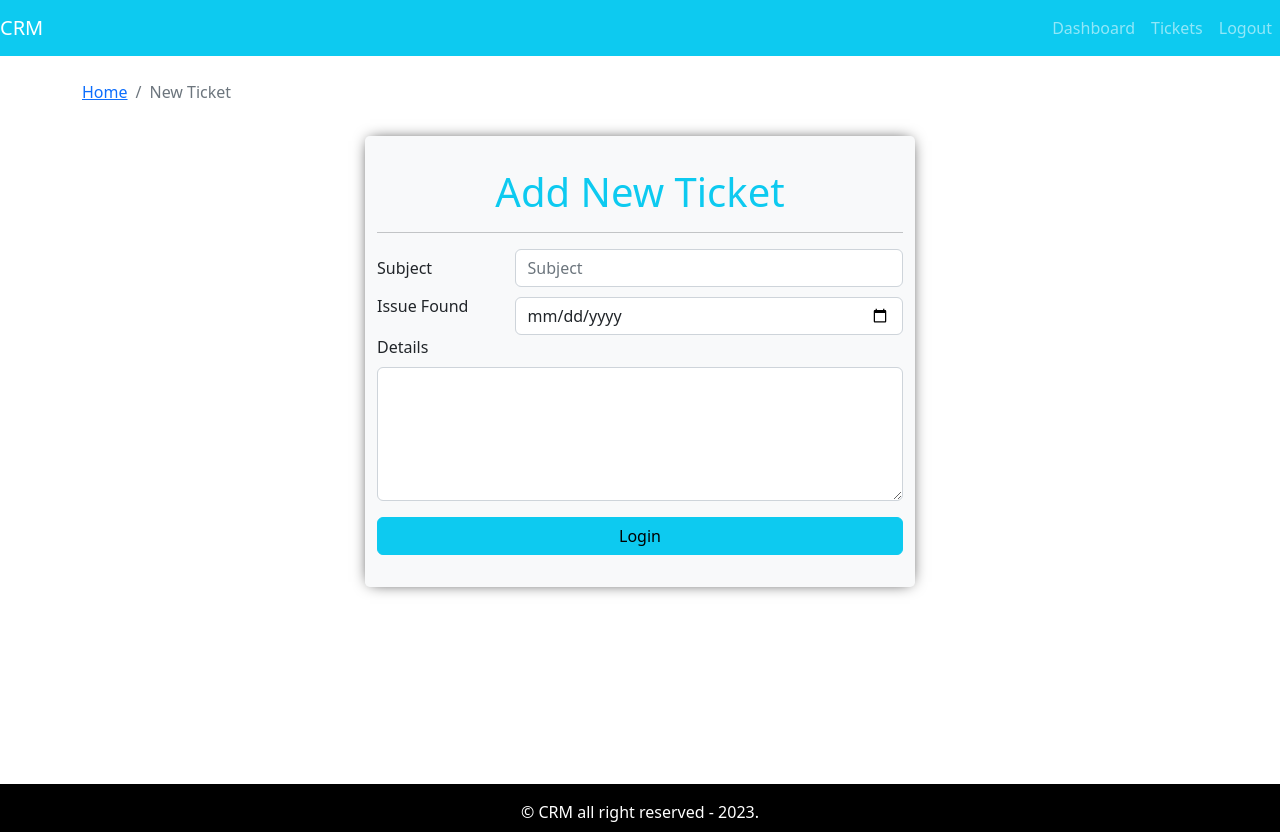
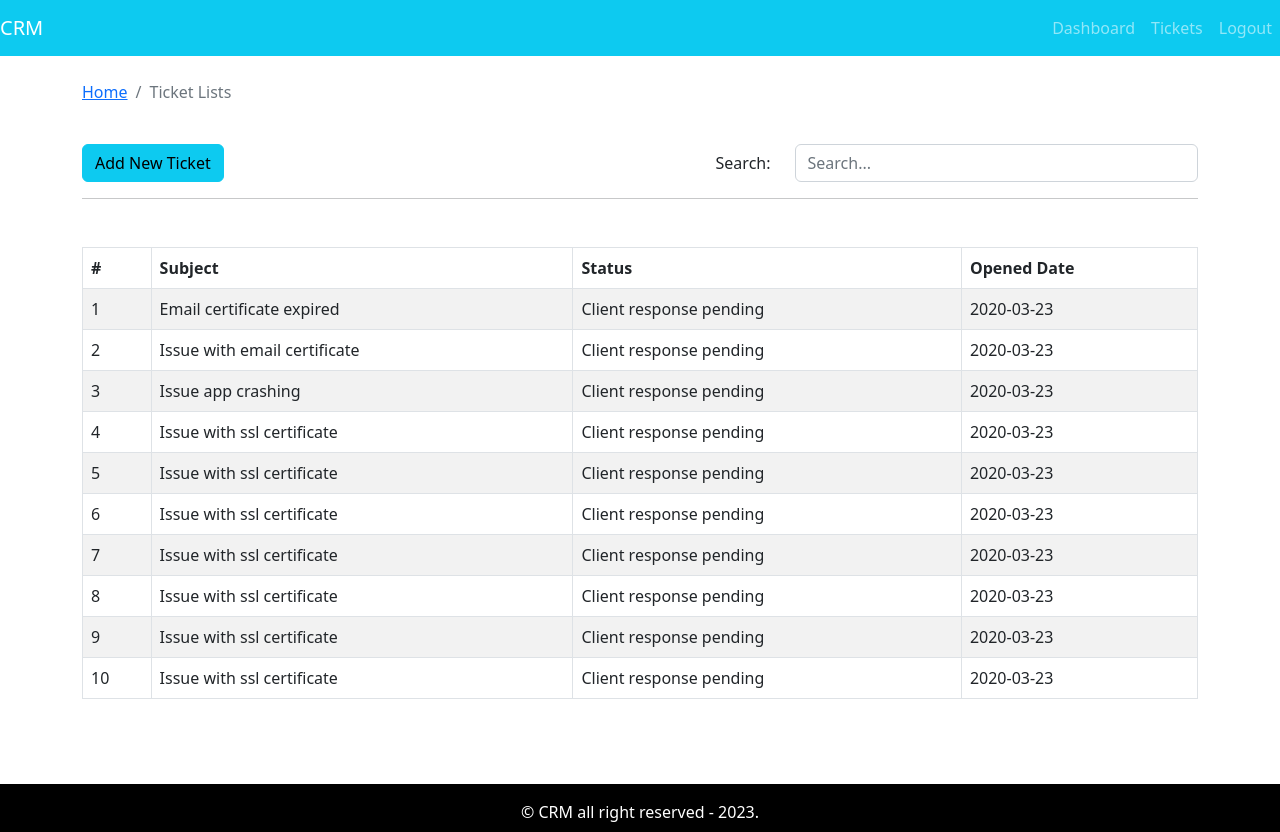
Before and after one commit to ArjunMHZ/crm-frontend, a React (Create React App) app: page / in a window 1280 px wide. Built offline with nearby package versions, Linux system fonts and the light colour scheme.

Commit message:
added ticket lists page

```diff
--- a/src/App.js
+++ b/src/App.js
@@ -4,7 +4,8 @@ import './App.css';
 // import { EntryPage } from "./page/entry/entry.page";
 import { DefaultLayout } from "./Layout/defaultLayout";
 // import { Dashboard } from "./page/dashboard/dashboard.page";
-import { AddTicket } from "./page/New TIcket/AddTicket.page";
+// import { AddTicket } from "./page/New TIcket/AddTicket.page";
+import { TicketLists } from "./page/ticket-list/TicketLists.page";
 
 function App() {
   return (
@@ -13,7 +14,8 @@ function App() {
   {/* <EntryPage/>    */}
       <DefaultLayout>
         {/* <Dashboard /> */}
-        <AddTicket />
+        {/* <AddTicket /> */}
+        <TicketLists />
       </DefaultLayout>
     </div>
     </>
--- a/src/assets/data/dummy-tickets.json
+++ b/src/assets/data/dummy-tickets.json
@@ -1,51 +1,61 @@
 [
     {
         "id":1,
+        "subject": "Email certificate expired",
         "status": "Client response pending",
         "addedAt": "2020-03-23"
      },
      {
         "id":2,
+        "subject": "Issue with email certificate",
         "status": "Client response pending",
         "addedAt": "2020-03-23"
      },
      {
         "id":3,
+        "subject": "Issue app crashing",
         "status": "Client response pending",
         "addedAt": "2020-03-23"
      },
      {
         "id":4,
+        "subject": "Issue with ssl certificate",
         "status": "Client response pending",
         "addedAt": "2020-03-23"
      },
      {
         "id":5,
+        "subject": "Issue with ssl certificate",
         "status": "Client response pending",
         "addedAt": "2020-03-23"
      },
      {
         "id":6,
+        "subject": "Issue with ssl certificate",
         "status": "Client response pending",
         "addedAt": "2020-03-23"
      },
      {
         "id":7,
+        "subject": "Issue with ssl certificate",
         "status": "Client response pending",
         "addedAt": "2020-03-23"
      },
      {
         "id":8,
+        "subject": "Issue with ssl certificate",
         "status": "Client response pending",
         "addedAt": "2020-03-23"
      },
      {
         "id":9,
+        "subject": "Issue with ssl certificate",
         "status": "Client response pending",
         "addedAt": "2020-03-23"
      },
      {
         "id":10,
+        "subject": "Issue with ssl certificate",
         "status": "Client response pending",
         "addedAt": "2020-03-23"
      }
--- /dev/null
+++ b/src/components/Search-form/SearchForm.comp.js
@@ -0,0 +1,23 @@
+import React from 'react'
+import { Col, Form, FormControl, FormGroup, FormLabel, Row } from "react-bootstrap";
+
+export const SearchForm = ({handleOnChange, str}) => {
+    // console.log(str)
+  return (
+    <div>
+        <Form>
+          <FormGroup as = {Row}>
+            <FormLabel column sm = {3}>Search: </FormLabel>
+            <Col sm={9}>
+                <FormControl
+                name="searchStr"
+                onChange={handleOnChange}
+                value={str}
+                placeholder='Search...'
+                />
+            </Col>
+          </FormGroup>
+        </Form>
+    </div>
+  )
+}
--- a/src/components/ticket table/TicketTable.comp.js
+++ b/src/components/ticket table/TicketTable.comp.js
@@ -2,12 +2,13 @@ import React from 'react'
 import { Table } from "react-bootstrap";
 
 export const TicketTable = ({tickets}) => {
+    // if(tickets.length)
   return (
     <Table striped bordered hover>
         <thead>
             <tr>
                 <th>#</th>
-                <th>Subjects</th>
+                <th>Subject</th>
                 <th>Status</th>
                 <th>Opened Date</th>
             </tr>
@@ -16,7 +17,7 @@ export const TicketTable = ({tickets}) => {
             {tickets.length ? tickets.map(row =>
                 <tr key={row.id}>
                  <td>{row.id}</td>
-                 <td>{row.subjects}</td>
+                 <td>{row.subject}</td>
                  <td>{row.status}</td>
                  <td>{row.addedAt}</td>
                 </tr>
--- /dev/null
+++ b/src/page/ticket-list/TicketLists.page.js
@@ -0,0 +1,54 @@
+import React, { useState, useEffect } from 'react'
+import { Container, Row, Col, Button } from "react-bootstrap";
+import { PageBreadcrumb } from '../../components/breadcrumb/Breadcrumb.comp';
+import { SearchForm } from '../../components/Search-form/SearchForm.comp';
+import { TicketTable } from '../../components/ticket table/TicketTable.comp';
+import tickets from '../../assets/data/dummy-tickets.json'
+
+export const TicketLists = () => {
+  const [str, setstr] = useState('')
+  const [dispTicket, setDisptickets] = useState(tickets)
+
+  useEffect(() => {}, [str, dispTicket])
+
+
+  const handleOnChange = e => {
+    const {value} = e.target;
+    setstr(value);
+    searchTicket(value)
+
+  }
+  const searchTicket = sttr => {
+    const displayTickets = tickets.filter(row => row.subject.toLowerCase().includes(sttr.toLowerCase()))
+    setDisptickets(displayTickets)
+    // console.log(displayTickets)
+  }
+
+  return (
+    <Container>
+        <Row>
+            <Col>
+              <PageBreadcrumb page="Ticket Lists"/>
+            </Col>
+        </Row>
+        <Row className='mt-4'>
+            <Col>
+              <Button variant='info'>Add New Ticket</Button>
+            </Col>
+            <Col className='text-end'>
+              <SearchForm
+              handleOnChange={handleOnChange}
+              str = {str}
+              />
+            </Col>
+        </Row>
+        <hr />
+        <Row className='mt-5'>
+            <Col>
+              <TicketTable tickets = {dispTicket}/>
+            </Col>
+        </Row>
+
+    </Container>
+  )
+}
```
